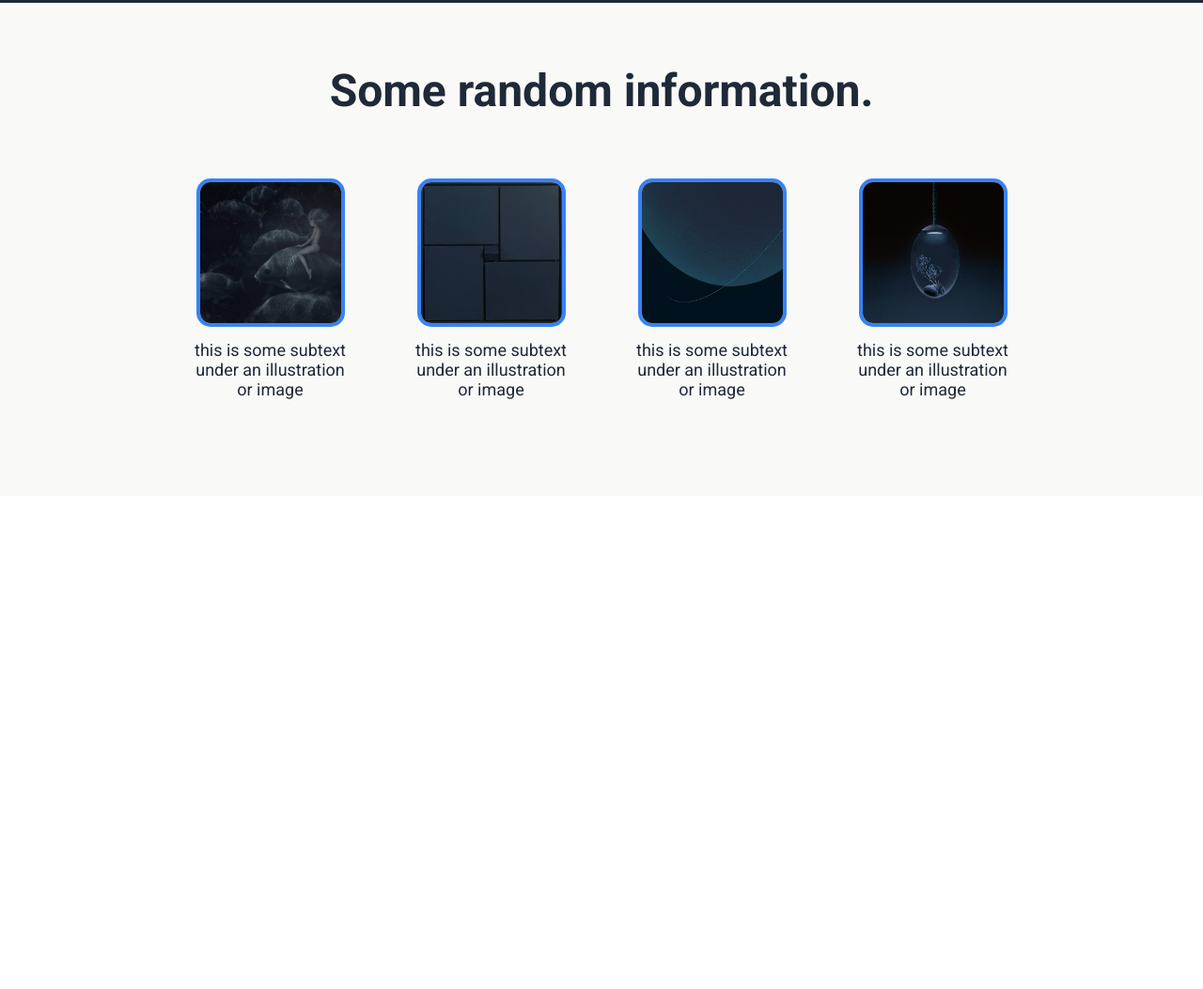
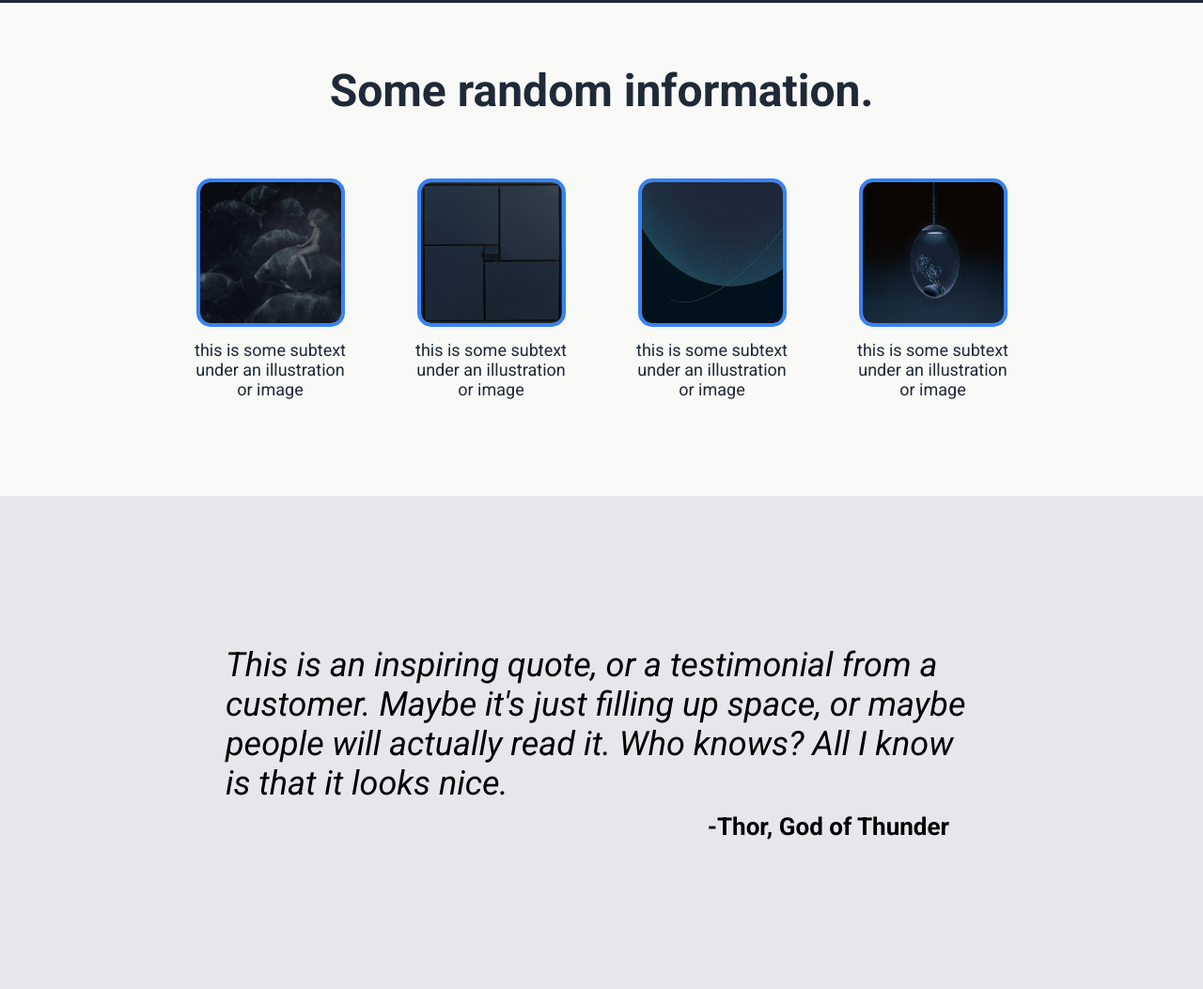
Before and after one commit to kkapi/odin-landing-page, a plain HTML site: page index.html in a window 1280 px wide. Shown: the part 522-1575 px from the top of the page at 94% size. Before the commit the page ends 1050 px from the top, so only its background shows below. Drawn offline with Linux system fonts and the light colour scheme.

Commit message:
made up quote

```diff
--- a/index.html
+++ b/index.html
@@ -66,6 +66,20 @@
             </div>
         </div>
     </div>
+    <div class="quote">
+        <div class="container">
+            <div class="quote__information">
+                <p class="quote__text">
+                    This is an inspiring quote, or a testimonial from a customer.
+                    Maybe it's just filling up space, or maybe people will actually read it.
+                    Who knows? All I know is that it looks nice.
+                </p>
+                <p class="quote__author">
+                    -Thor, God of Thunder
+                </p>
+            </div>
+        </div>
+    </div>
     <footer>
 
     </footer>
--- a/styles.css
+++ b/styles.css
@@ -118,3 +118,33 @@ ul {
     font-size: 18px;
     color: #1F2937;
 }
+
+.quote {
+    height: 525px;
+    background-color: #E5E7EB;
+}
+
+.quote__text {
+    font-size: 36px;
+    font-weight: 300px;
+    font-style: italic;
+    padding-bottom: 10px;
+}
+
+.quote .container {
+    display: flex;
+    align-items: center;
+    justify-content: center;
+    height: 525px;
+}
+
+.quote__information {
+    width: 800px;
+}
+
+.quote__author {
+    text-align: right;
+    padding-right: 30px;
+    font-weight: bold;
+    font-size: 26px;
+}
```
